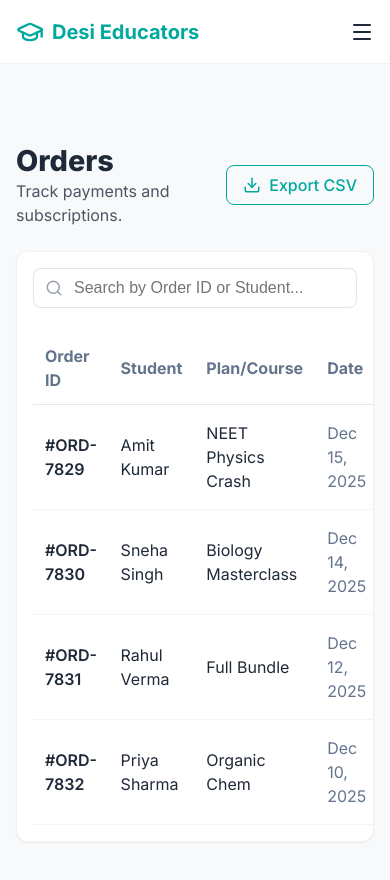
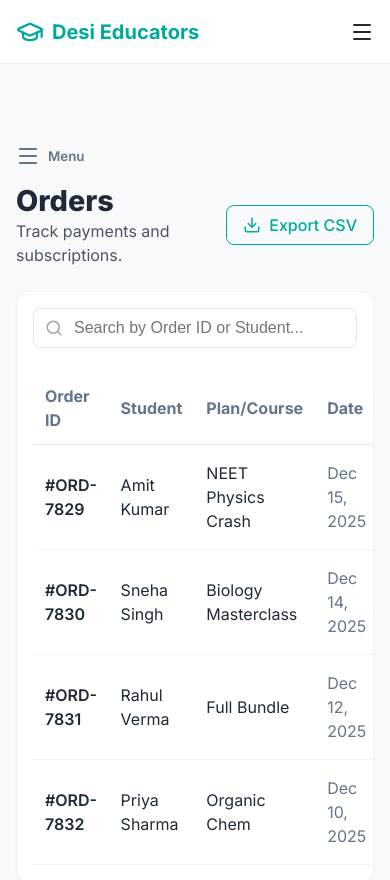
Before and after one commit to vishalpandey1912/Priya-Di, a Next.js app: page /admin/orders in a window 390 px wide. Shown: the top 880 px of the page. Built offline with nearby package versions, Linux system fonts and the light colour scheme; sample sign-in values are in the browser's storage.

Commit message:
Fix: Mobile Admin Sidebar Toggle

```diff
--- a/src/app/admin/AdminLayout.module.css
+++ b/src/app/admin/AdminLayout.module.css
@@ -20,3 +20,13 @@
         padding: var(--spacing-xl);
     }
 }
+
+.mobileToggle {
+    display: none;
+}
+
+@media (max-width: 768px) {
+    .mobileToggle {
+        display: flex;
+    }
+}
--- a/src/app/admin/layout.tsx
+++ b/src/app/admin/layout.tsx
@@ -5,11 +5,13 @@ import { usePathname, useRouter } from 'next/navigation';
 import { useAuth } from '@/context/AuthContext';
 import { AdminSidebar } from '@/components/admin/AdminSidebar';
 import styles from './AdminLayout.module.css';
+import { Menu } from 'lucide-react';
 
 export default function AdminLayout({ children }: { children: React.ReactNode }) {
     const pathname = usePathname();
     const { user, isLoading } = useAuth();
     const router = useRouter();
+    const [isSidebarOpen, setIsSidebarOpen] = React.useState(false);
 
     // If on login page, render full screen without sidebar
     if (pathname === '/admin/login') {
@@ -32,9 +34,26 @@ export default function AdminLayout({ children }: { children: React.ReactNode })
     return (
         <div className={styles.container}>
             <div className={styles.sidebarWrapper}>
-                <AdminSidebar />
+                <AdminSidebar isOpen={isSidebarOpen} onClose={() => setIsSidebarOpen(false)} />
             </div>
             <main className={styles.main}>
+                <button
+                    className={styles.mobileToggle}
+                    onClick={() => setIsSidebarOpen(true)}
+                    style={{
+                        marginBottom: '16px',
+                        border: 'none',
+                        background: 'none',
+                        cursor: 'pointer',
+                        display: 'flex',
+                        alignItems: 'center',
+                        gap: '8px',
+                        fontWeight: 600,
+                        color: '#64748b'
+                    }}
+                >
+                    <Menu size={24} /> Menu
+                </button>
                 {children}
             </main>
         </div>
--- a/src/components/admin/AdminSidebar.module.css
+++ b/src/components/admin/AdminSidebar.module.css
@@ -15,6 +15,28 @@
 @media (max-width: 768px) {
     .sidebar {
         transform: translateX(-100%);
+    }
+
+    .sidebar.open {
+        transform: translateX(0);
+        box-shadow: 4px 0 10px rgba(0, 0, 0, 0.1);
+    }
+}
+
+.backdrop {
+    position: fixed;
+    top: 0;
+    left: 0;
+    width: 100%;
+    height: 100vh;
+    background-color: rgba(0, 0, 0, 0.5);
+    z-index: 40;
+    display: none;
+}
+
+@media (max-width: 768px) {
+    .backdrop.visible {
+        display: block;
     }
 }
 
--- a/src/components/admin/AdminSidebar.tsx
+++ b/src/components/admin/AdminSidebar.tsx
@@ -15,7 +15,12 @@ import {
 import styles from './AdminSidebar.module.css';
 import { useAuth } from '@/context/AuthContext';
 
-export const AdminSidebar = () => {
+interface AdminSidebarProps {
+    isOpen?: boolean;
+    onClose?: () => void;
+}
+
+export const AdminSidebar = ({ isOpen = false, onClose }: AdminSidebarProps) => {
     const pathname = usePathname();
     const { logout } = useAuth();
 
@@ -30,7 +35,12 @@ export const AdminSidebar = () => {
     ];
 
     return (
-        <aside className={styles.sidebar}>
+        <>
+            <div
+                className={`${styles.backdrop} ${isOpen ? styles.visible : ''}`}
+                onClick={onClose}
+            />
+            <aside className={`${styles.sidebar} ${isOpen ? styles.open : ''}`}>
                 <div className={styles.header}>
                     <GraduationCap size={28} color="var(--primary-color)" />
                     <span className={styles.brand}>Desi Admin</span>
@@ -42,6 +52,7 @@ export const AdminSidebar = () => {
                             key={link.href}
                             href={link.href}
                             className={`${styles.link} ${pathname === link.href ? styles.active : ''}`}
+                            onClick={onClose}
                         >
                             {link.icon}
                             <span>{link.name}</span>
@@ -56,5 +67,6 @@ export const AdminSidebar = () => {
                     </button>
                 </div>
             </aside>
+        </>
     );
 };
```
Lines whose indentation alone changed are shown as unchanged.
